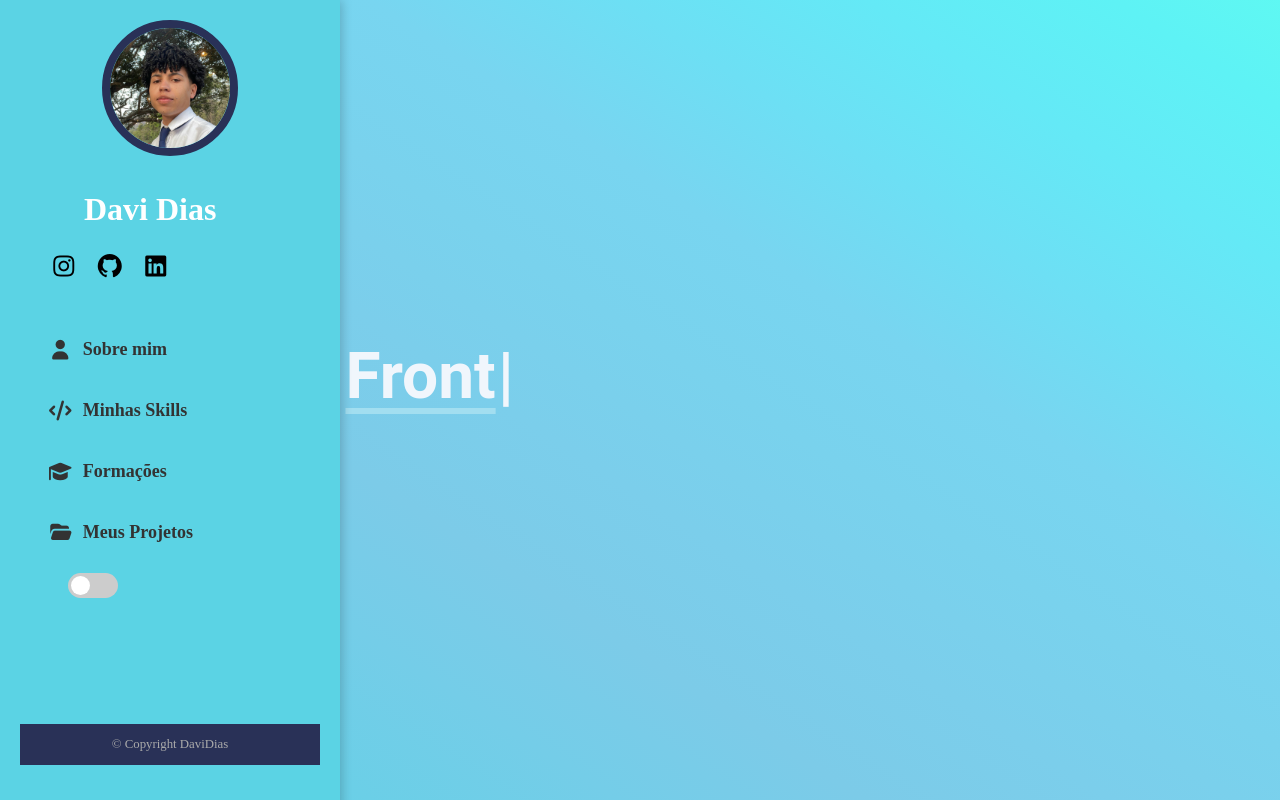
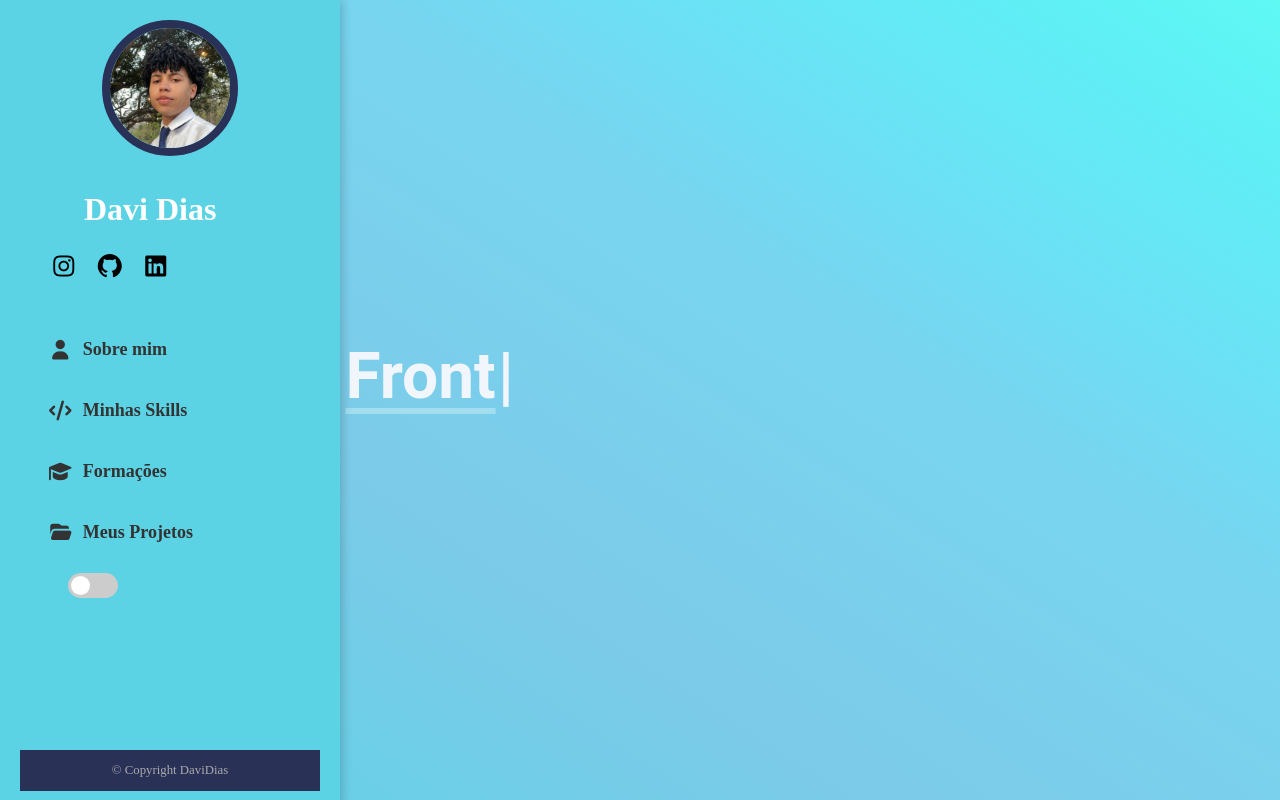
Before and after one commit to DevDaviDias/Clone-tabnews, a Next.js app: page / in a window 1280 px wide. Shown: the top 800 px of the page. Built offline with nearby package versions, Linux system fonts and the light colour scheme.

Commit message:
ajustar layout do menu para footer no fim

```diff
--- a/styles/MenuHamburguer.module.css
+++ b/styles/MenuHamburguer.module.css
@@ -187,6 +187,6 @@
   font-size: 0.8rem;
   color: #aaa;
   bottom: 0;
-  margin-top: 8em;      /* colado embaixo */
+  margin-top: 10em;      /* colado embaixo */
   left: 0;
 }
```
